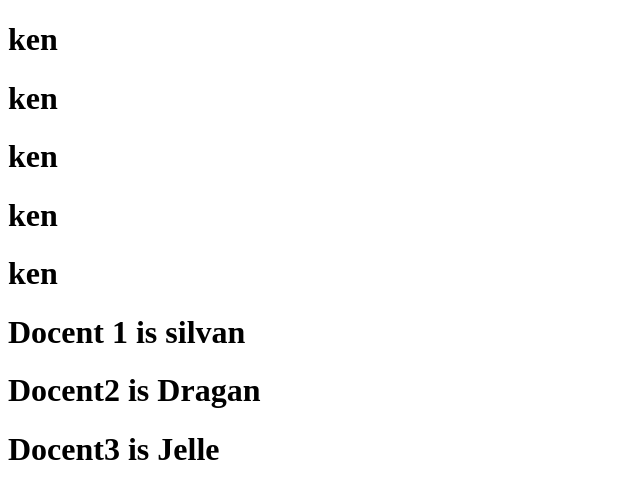
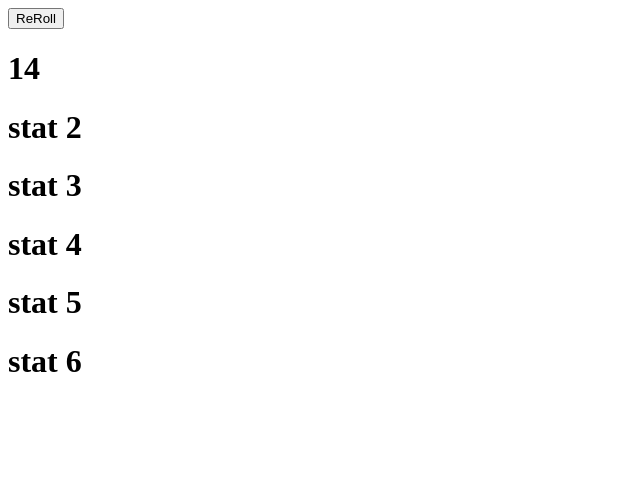
Before and after one commit to greedy854/M2-prog-js, a plain HTML site: page index.html in a window 1280 px wide. Shown: the whole page, without its empty margins (0-640 px from the left). Drawn offline with Linux system fonts and the light colour scheme.

Commit message:
Add files via upload

```diff
--- a/app.js
+++ b/app.js
@@ -1,19 +1,64 @@
-class App
-{
-    runApplication()
-    {
-        console.log("hello world!")
-        let arr = ["kanye west", "hasan", "ken"]
-        headers[0].innerhtml = "Lennie Briscoe";
-        headers[1].innerHTML = arr[1];
-        headers[2].innerHTML = arr[2];
-        headers[3].innerHTML = arr[3];
+class App{
+    runApplication() {
 
-        for(let i = o; i <headers.length; i++){
-            headers[i].innerHTML = arr[i]
-        }
-        console.log()
+
+    let button = document.getElementById("rerollButton")
+    button.addEventListener('click' , ()=>{
+        console.log("hello world");
+        console.log("hello world!");
+        let stat1 = this.cijfertellen();
+        let headerEL1 = document.getElementById("s1");
+        headerEL1.innerHTML = stat1;
+
+        let stat2 = this.cijfertellen();
+        let headerEL2 = document.getElementById("s2");
+        headerEL2.innerHTML = stat2;
+        let stat3 = this.cijfertellen();
+
+        let stat4 = this.cijfertellen();
+
+        let stat5 = this.cijfertellen();
+
+        let stat6 = this.cijfertellen();
+
+    })
+
+
+
+    console.log("hello world!");
+    let stat1 = this.cijfertellen();
+    let headerEL1 = document.getElementById("s1");
+    headerEL1.innerHTML = stat1;
+    let stat2 = this.cijfertellen();
+
+    let stat3 = this.cijfertellen();
+
+    let stat4 = this.cijfertellen();
+
+    let stat5 = this.cijfertellen();
+
+    let stat6 = this.cijfertellen();
+
+
+    let d1 = this.rollDice();
+
+    }
+    rollDice(){
+        return Math.floor(Math.random() * 6+1);
+    }
+
+    cijfertellen(){
+        let d1 = this.rollDice();
+        let d2 = this.rollDice();
+        let d3 = this.rollDice();
+        let d4 = this.rollDice();
+        let diceArray = [d1, d2, d3, d4];
+        diceArray.sort();
+        let som = diceArray[1] + diceArray[2] + diceArray[3]
+        return som;
+
     }
 }
+
 let app = new App();
 app.runApplication();
--- a/index.html
+++ b/index.html
@@ -5,15 +5,15 @@
     <meta http-equiv="X-UA-Compatible" content="IE=edge">
     <meta name="viewport" content="width=device-width, initial-scale=1.0">
     <title>Document</title>
+    <script src= "app.js" defer></script>
 </head>
 <body>
-    <h1>ken</h1>
-    <h1>ken</h2>
-    <h1>ken</h3>
-    <h1>ken</h4>
-    <h1>ken</h5>
-    <h1 class="bandname">Docent 1 is silvan</h1>
-    <h1 class="bandname">Docent2 is Dragan</h1>
-    <h1 class="bandname">Docent3 is Jelle</h1>
+    <button id="rerollButton">ReRoll</button>
+    <h1 id="s1">stat 1</h1>
+    <h1 id="s2">stat 2</h1>
+    <h1 id="s3">stat 3</h1>
+    <h1 id="s4">stat 4</h1>
+    <h1 id="s5">stat 5</h1>
+    <h1 id="s6">stat 6</h1>
 </body>
 </html>
```
